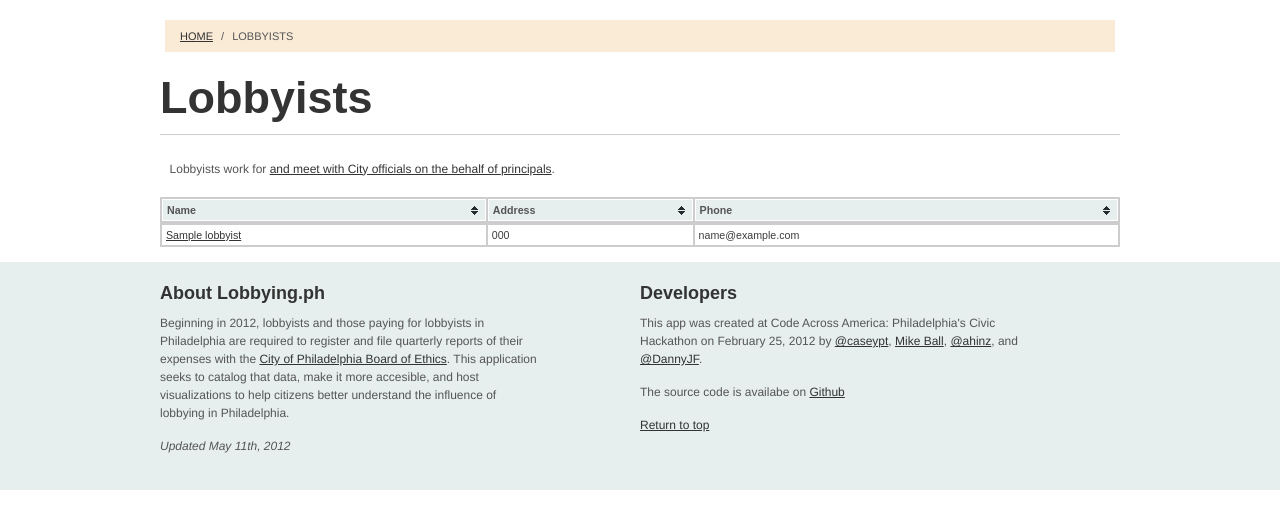
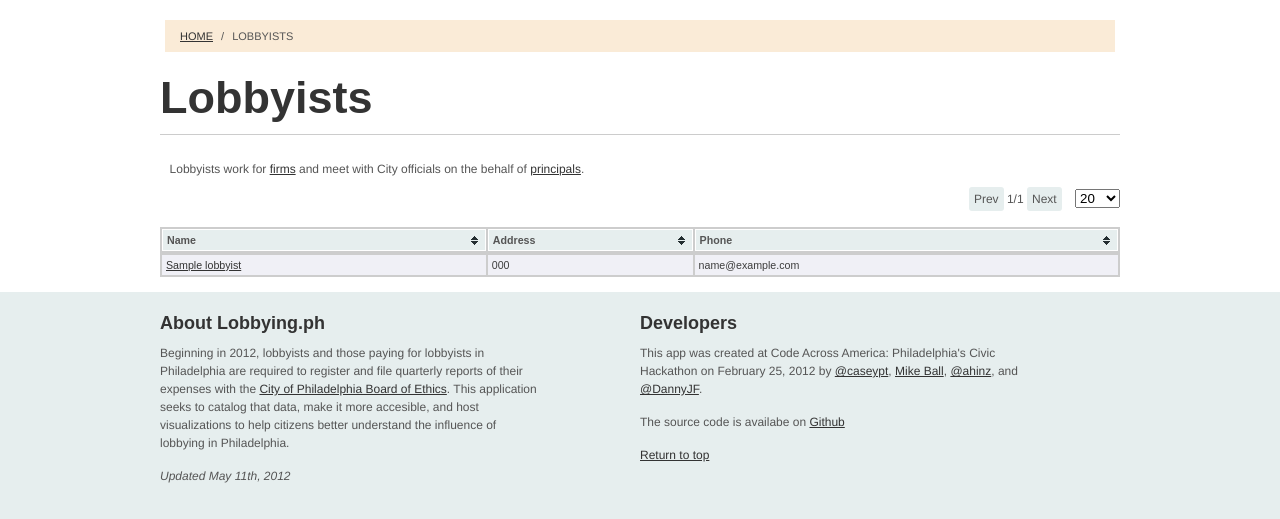
Before and after one commit to AxisPhilly/lobbying.ph-django, a Django app: page /lobbyists/ in a window 1280 px wide. Shown: the part 152-671 px from the top of the page. Run offline with Django 3.2, Linux system fonts and the light colour scheme; tables that the repository leaves empty hold one stand-in row (values such as "Sample post"); some web fonts are replaced.

Commit message:
Implemented table lists

```diff
--- a/lobbyingph/static/css/base.css
+++ b/lobbyingph/static/css/base.css
@@ -242,6 +242,36 @@
   width: 100%;
 }
 
+.pager-container {
+  overflow: auto;
+  height: 30px;
+  width: 100%;
+}
+
+.pager {
+  float: right;
+}
+
+.prev {
+  background-color: #E6EEEE;
+  display: inline-block;
+  border-radius: 3px;
+  padding: 5px;
+  cursor: pointer;
+}
+
+.next {
+  background-color: #E6EEEE;
+  display: inline-block;
+  border-radius: 3px;
+  padding: 5px;
+  cursor: pointer;
+}
+
+.pagesize {
+  margin-left: 10px;
+}
+
 footer {
   padding: 20px 0;
   display: block;
--- a/templates/lobbyingph/lobbyist_list.html
+++ b/templates/lobbyingph/lobbyist_list.html
@@ -14,7 +14,7 @@
     <div class="detail container">
         <article>
             <div class="article">
-                <p>Lobbyists work for <a href="/firms"> and meet with City officials on the behalf of <a href="/principals">principals</a>.</p>
+                <p>Lobbyists work for <a href="/firms">firms</a> and meet with City officials on the behalf of <a href="/principals">principals</a>.</p>
             </div>
         </article>
 
@@ -26,36 +26,12 @@
     </div>
 
     <div class="filings container">
-        <table id="list" class="tablesorter">
-            <thead>
-                <tr>
-                    <th>Name</th>
-                    <th>Address</th>
-                    <th>Phone</th>
-                <tr>
-            </thead>
-            <tbody>
-                {% for lobbyist in object_list %}
-                    <tr>
-                        <td> <a href="/lobbyist/{{ lobbyist.id }}">{{ lobbyist.name }}</a></td>
-                        <td> {{ lobbyist.phone }} </td>
-                        <td>
-                            {{ lobbyist.email }}
-                        </td>
-                    </tr>
-                {% endfor %}
-            </tbody>
-        </table>
+
+        {% include 'lobbyingph/partials/_list_table.html' %}
+
     </div>
 {% endblock %}
 
 {% block scripts %}
-    <script type="text/javascript" src="{{ STATIC_URL }}js/jquery.tablesorter.js"></script>
-    <script type='text/javascript'>
-
-    $(document).ready(function() {
-        $("#list").tablesorter();
-    });
-
-    </script>
+    {% include 'lobbyingph/partials/_table_scripts.html' %}
 {% endblock %}
--- /dev/null
+++ b/templates/lobbyingph/partials/_list_table.html
@@ -0,0 +1,33 @@
+<div class="pager-container">
+    <div id="pager" class="pager">
+        <span class="prev"/>Prev</span>
+        <span class="pagedisplay"/></span>
+        <span class="next"/>Next</span>
+        <select class="pagesize">
+            <option selected="selected"  value="20">20</option>
+            <option value="50">50</option>
+            <option value="100">100</option>
+        </select>
+    </div>
+</div>
+
+<table id="list" class="tablesorter">
+    <thead>
+        <tr>
+            <th>Name</th>
+            <th>Address</th>
+            <th>Phone</th>
+        <tr>
+    </thead>
+    <tbody>
+        {% for object in object_list %}
+            <tr>
+                <td> <a href="{{ request.get_full_path}}{{ object.id }}">{{ object.name }}</a></td>
+                <td> {{ object.phone }} </td>
+                <td>
+                    {{ object.email }}
+                </td>
+            </tr>
+        {% endfor %}
+    </tbody>
+</table>
--- /dev/null
+++ b/templates/lobbyingph/partials/_table_scripts.html
@@ -0,0 +1,11 @@
+<script type="text/javascript" src="{{ STATIC_URL }}js/jquery.tablesorter.js"></script>
+<script type="text/javascript" src="{{ STATIC_URL }}js/jquery.tablesorter.pager.js"></script>
+<script type='text/javascript'>
+
+$(document).ready(function() {
+    $("#list")
+    .tablesorter({widgets: ['zebra']})
+    .tablesorterPager({container: $("#pager")});
+});
+
+</script>
```
Also changed, not shown: templates/lobbyingph/firm_list.html (+4 -28 lines), templates/lobbyingph/principal_list.html (+4 -34 lines), lobbyingph/static/js/jquery.tablesorter.pager.js (added).
